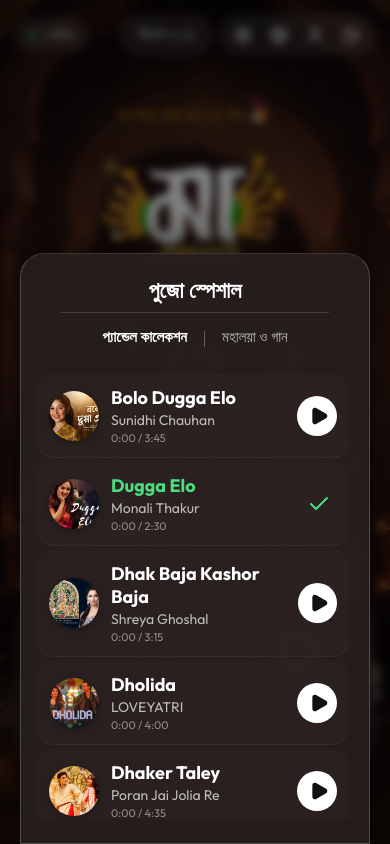
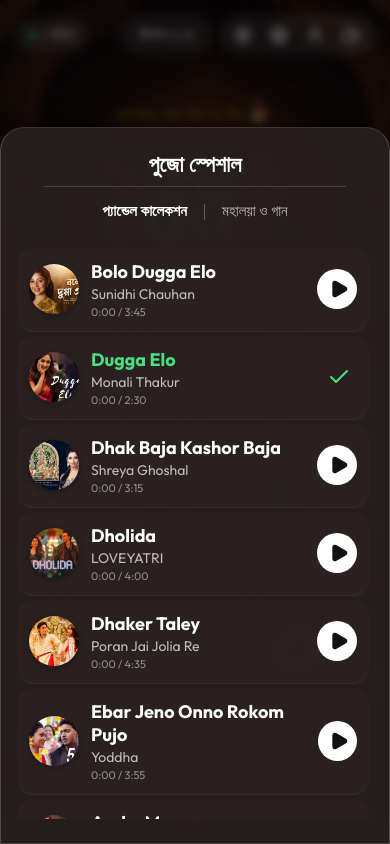
Before and after one commit to saikatsom234/Pujo-Porikroma, a React (Vite) app: page / in a window 390 px wide. Both pictures are taken after a click on the button "পূজো সংগ্রহ". Built offline with nearby package versions, Linux system fonts and the light colour scheme; no server answers; a web font is replaced by a local one.

Commit message:
Initial commit

```diff
--- a/src/App.css
+++ b/src/App.css
@@ -1,7 +1,8 @@
 .app-container {
   position: relative;
   width: 100vw;
-  height: 100vh;
+  height: 100vh; /* Fallback for older browsers */
+  height: 100dvh; /* Dynamic viewport height to fix mobile browser URL bar clipping */
   display: flex;
   flex-direction: column;
 }
--- a/src/components/SongListPopup.css
+++ b/src/components/SongListPopup.css
@@ -4,6 +4,7 @@
   left: 0;
   width: 100vw;
   height: 100vh;
+  height: 100dvh;
   background-color: rgba(0, 0, 0, 0.5);
   backdrop-filter: blur(4px);
   -webkit-backdrop-filter: blur(4px);
@@ -16,7 +17,8 @@
 .song-list-popup {
   width: calc(100% - 40px);
   max-width: 600px;
-  height: 70vh; /* Takes up 70% of screen height */
+  height: 70vh; /* Fallback */
+  height: 70dvh; /* Takes up 70% of screen height natively */
   background: rgba(40, 30, 30, 0.95);
   backdrop-filter: blur(16px);
   -webkit-backdrop-filter: blur(16px);
@@ -173,3 +175,12 @@
 .song-card-play-btn:active {
   transform: scale(0.95);
 }
+
+@media (max-width: 768px) {
+  .song-list-popup {
+    width: 100%;
+    border-radius: 24px 24px 0 0;
+    height: 85vh;
+    height: 85dvh;
+  }
+}
```
